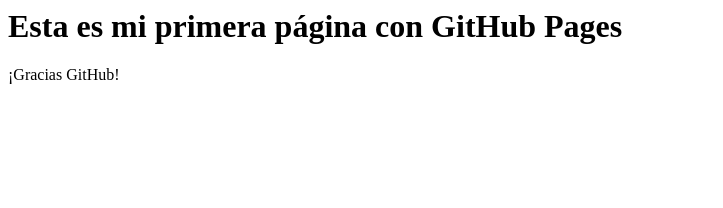
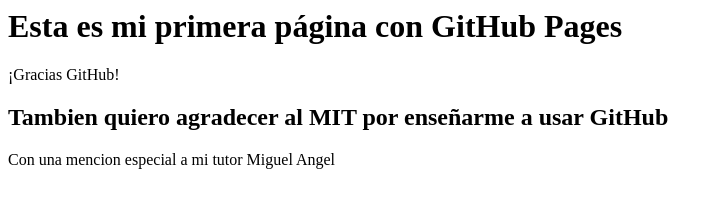
Before and after one commit to facumn/TestMIT, a plain HTML site: page index.html in a window 1280 px wide. Shown: the whole page, without its empty margins (0-723 px from the left). Drawn offline with Linux system fonts and the light colour scheme.

Commit message:
Update index.html
Edición del sitio

```diff
--- a/index.html
+++ b/index.html
@@ -1,4 +1,6 @@
 <html>
 <h1> Esta es mi primera página con GitHub Pages </h1>
 <p>¡Gracias GitHub!</p>
+<h2> Tambien quiero agradecer al MIT por enseñarme a usar GitHub </h2>
+  <p>Con una mencion especial a mi tutor Miguel Angel</p>
 </html>
```
